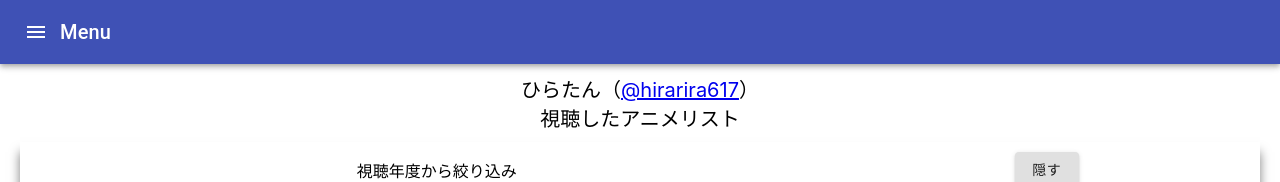
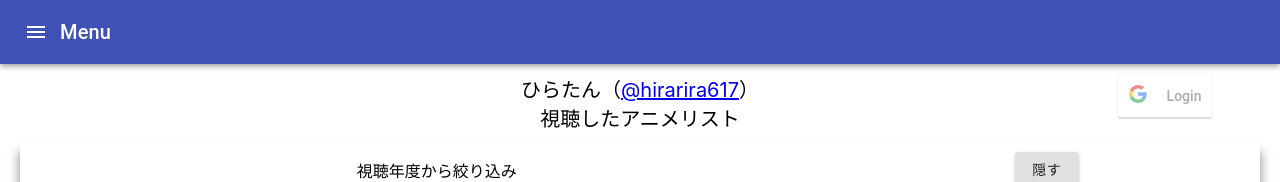
Before and after one commit to hirarira/Animel, a React (Create React App) app: page / in a window 1280 px wide. Shown: the top 182 px of the page. Built offline with nearby package versions, Linux system fonts and the light colour scheme.

Commit message:
GoogleLoginComponentsを追加

```diff
--- a/src/pages/WatchAnimeList/Index.tsx
+++ b/src/pages/WatchAnimeList/Index.tsx
@@ -6,6 +6,7 @@ import { GetAnimeReview } from "../../data/getAnimeReview";
 import { AnimeReview, Rank } from "../../data/AnimeReview";
 import ShowAnimeReview from "./ShowAnimeReview";
 import FilterRate from "./FilterRate";
+import GoogleLogin from 'react-google-login';
 
 export const showMinogashiAnimeURL = 'https://pollux.hirarira.net/showMinogashiAnime/';
 
@@ -55,6 +56,7 @@ const WatchAnimeList: React.FC = (()=>{
   const [isPrivateMode, switchPrivateMode] = useState(false);
   const classes = useStyles();
   const getAnimeReview = new GetAnimeReview();
+  const googleClientID: string = process.env.GOOGLE_CLIENT_ID || "";
 
   const setRank = (rank: number) => {
     for(let i=0; i<rankList.length; i++){
@@ -116,6 +118,10 @@ const WatchAnimeList: React.FC = (()=>{
     )
   }
 
+  const responseGoogle = (response: any) => {
+    console.log(response);
+  }
+
   useEffect(() => {
     const params = new URLSearchParams(window.location.search);
     const isPrivate = params.get('showPrivate');
@@ -128,8 +134,19 @@ const WatchAnimeList: React.FC = (()=>{
         isPrivate={isPrivateMode}
       />
       <Grid container className={classes.main}>
-        <Grid item xs={12} className={classes.title}>
+        <Grid item xs={2} className={classes.title}>
+        </Grid>
+        <Grid item xs={8} className={classes.title}>
           {getTitile()}
+        </Grid>
+        <Grid item xs={2} className={classes.title}>
+          <GoogleLogin
+            clientId={googleClientID}
+            buttonText="Login"
+            onSuccess={responseGoogle}
+            onFailure={responseGoogle}
+            cookiePolicy={'single_host_origin'}
+          />
         </Grid>
         <Grid item xs={12} className={classes.inputSection}>
           <FilterWatchYear
```
Also changed, not shown: 1 other file (tests, documents, lock files or other folders).
